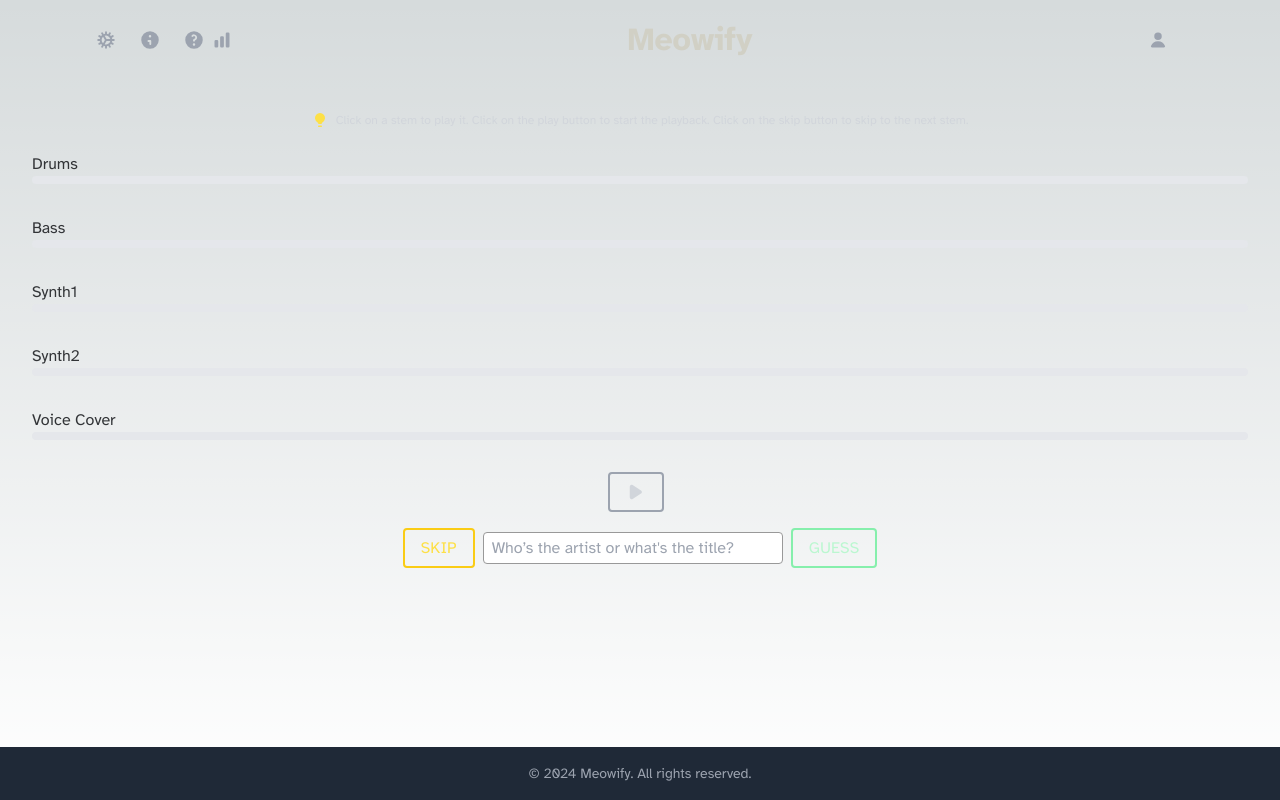
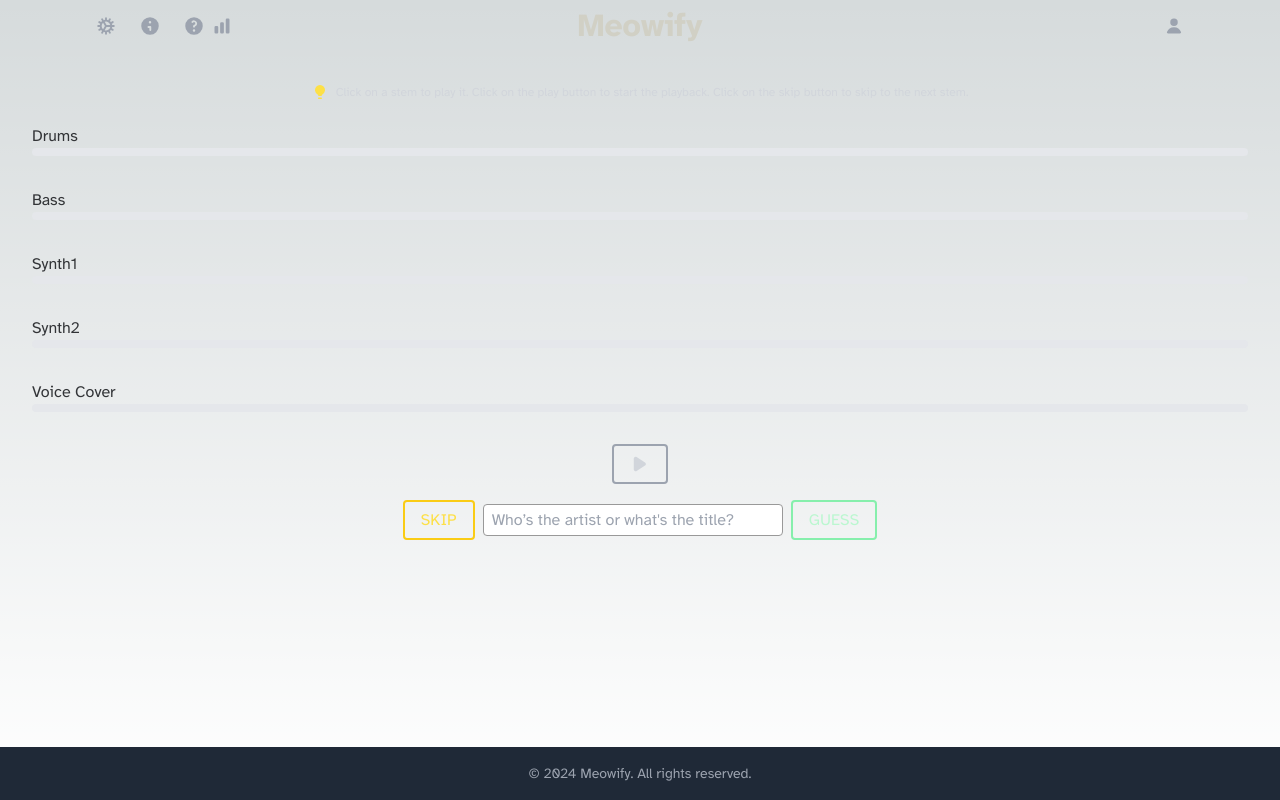
Before and after one commit to Exiledz5155/song-detective, a Next.js app in the folder web-app/: page / in a window 1280 px wide. Built offline with nearby package versions, Linux system fonts and the light colour scheme.

Commit message:
center app

```diff
--- a/web-app/src/components/navbar/navbar.tsx
+++ b/web-app/src/components/navbar/navbar.tsx
@@ -9,18 +9,18 @@
 
 const TopNavBar = () => (
   <nav className="bg-gray-1000 p-4">
-    <div className="container mx-auto flex justify-between items-center">
-      <div className="flex items-center gap-2">
+    <div className="container mx-auto flex items-center justify-between">
+      <div className="flex items-center gap-2 flex-1">
         <CogIcon className="h-5 text-gray-400 hover:text-white cursor-pointer mr-4" />
         <InformationCircleIcon className="h-5 text-gray-400 hover:text-white cursor-pointer mr-4" />
         <QuestionMarkCircleIcon className="h-5 text-gray-400 hover:text-white cursor-pointer" />
         <ChartBarIcon className="h-5 text-gray-400 hover:text-white cursor-pointer" />
       </div>
-      <div className="text-mainTextColor font-bold text-custom-size">
+      <div className="text-mainTextColor font-bold text-custom-size text-center absolute left-1/2 transform -translate-x-1/2">
         <Link href="/">Meowify</Link>
       </div>
-      <div>
-        <UserIcon className="h-5 text-gray-400 hover:text-white cursor-pointer mr-4" />
+      <div className="flex items-center flex-1 justify-end">
+        <UserIcon className="h-5 text-gray-400 hover:text-white cursor-pointer" />
       </div>
     </div>
   </nav>
--- a/web-app/src/components/stemList/stemList.tsx
+++ b/web-app/src/components/stemList/stemList.tsx
@@ -71,7 +71,7 @@
         <div className="flex justify-center mb-4">
           <button
             onClick={handlePlay}
-            className="bg-transparent text-gray-300 border-2 border-gray-400 px-4 py-2 rounded mr-2 flex items-center"
+            className="bg-transparent text-gray-300 border-2 border-gray-400 px-4 py-2 rounded flex items-center"
           >
             {!isPlaying ? (
               <PlayIcon className="h-5" />
```
